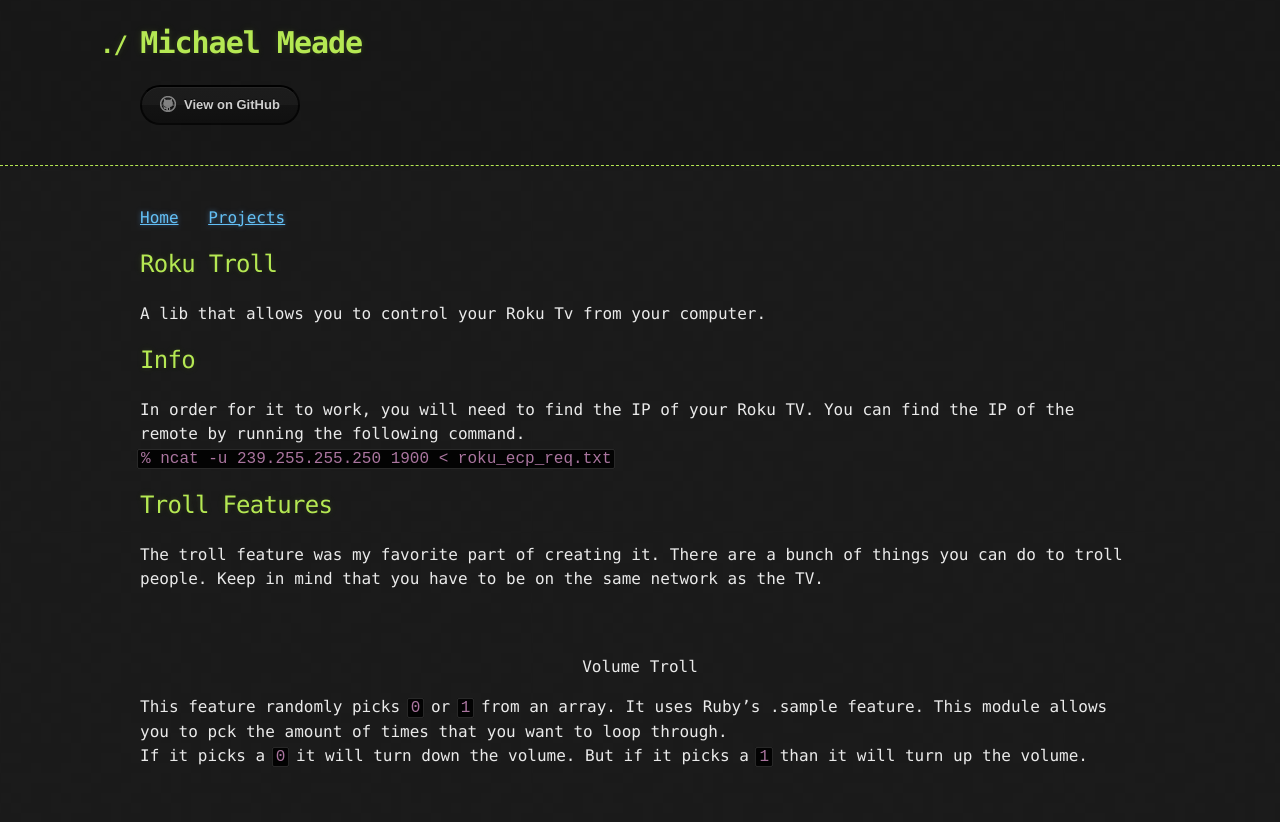
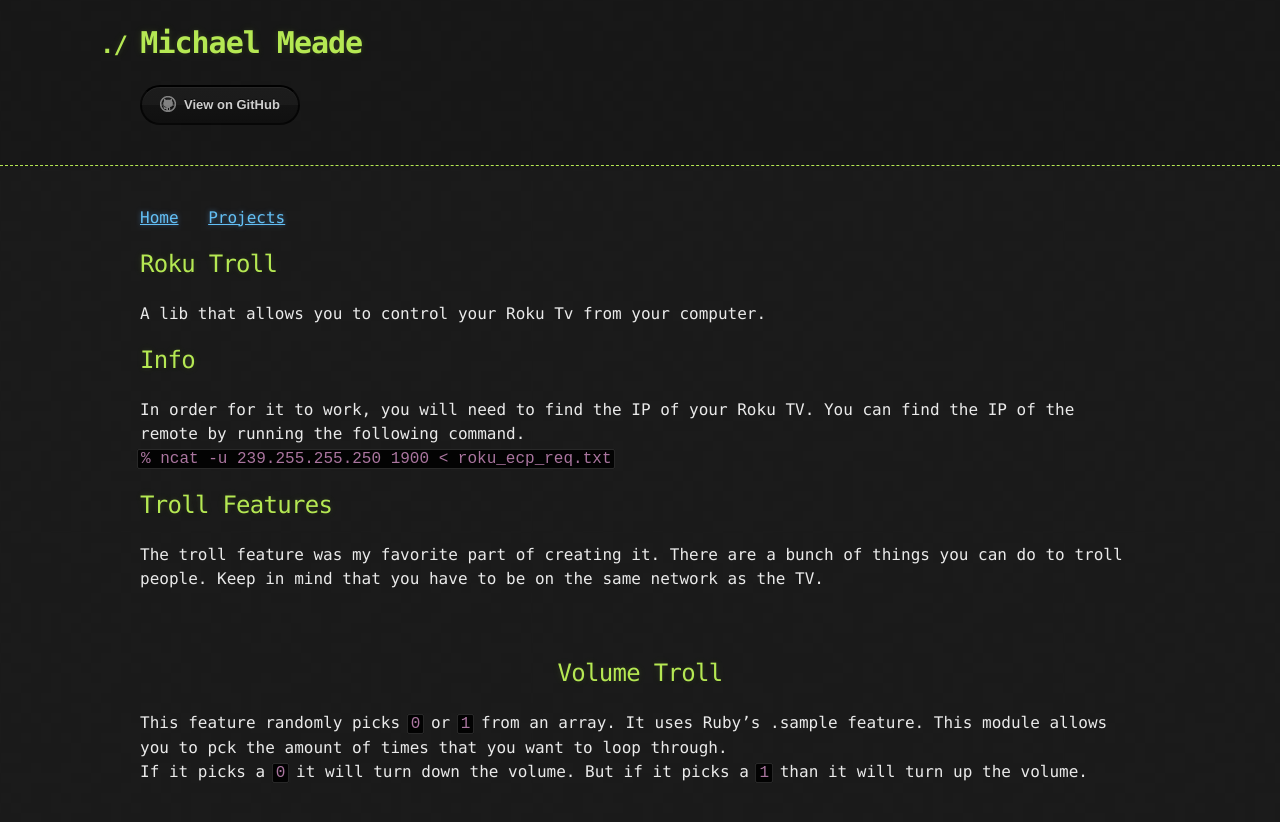
Before and after one commit to Michael-Meade/MinerFind, a Jekyll site: the page built from Projects/RokuTroll.md, in a window 1280 px wide. Shown: the top 822 px of the page. Built offline with Jekyll 4.4.1, drawn with Linux system fonts in a browser that asks for light colours; our own code applies the rules of GitHub Pages for plain Markdown files; the repository's description, which GitHub fills in, is left out.

````diff
--- a/Projects/RokuTroll.md
+++ b/Projects/RokuTroll.md
@@ -10,6 +10,6 @@ In order for it to work, you will need to find the IP of your Roku TV. You can f
 ## Troll Features
 The troll feature was my favorite part of creating it. There are a bunch of things you can do to troll people. Keep in mind that you have to be on the same network as the TV.<br><br><br>
 
-<center>  Volume Troll </center>
+## <center>  Volume Troll </center>
 This feature randomly picks ```0``` or ```1``` from an array. It uses Ruby's .sample feature. This module allows you to pck the amount of times that you want to loop through.<br>
 If it picks a ```0``` it will turn down the volume. But if it picks a ```1``` than it will turn up the volume.
````
